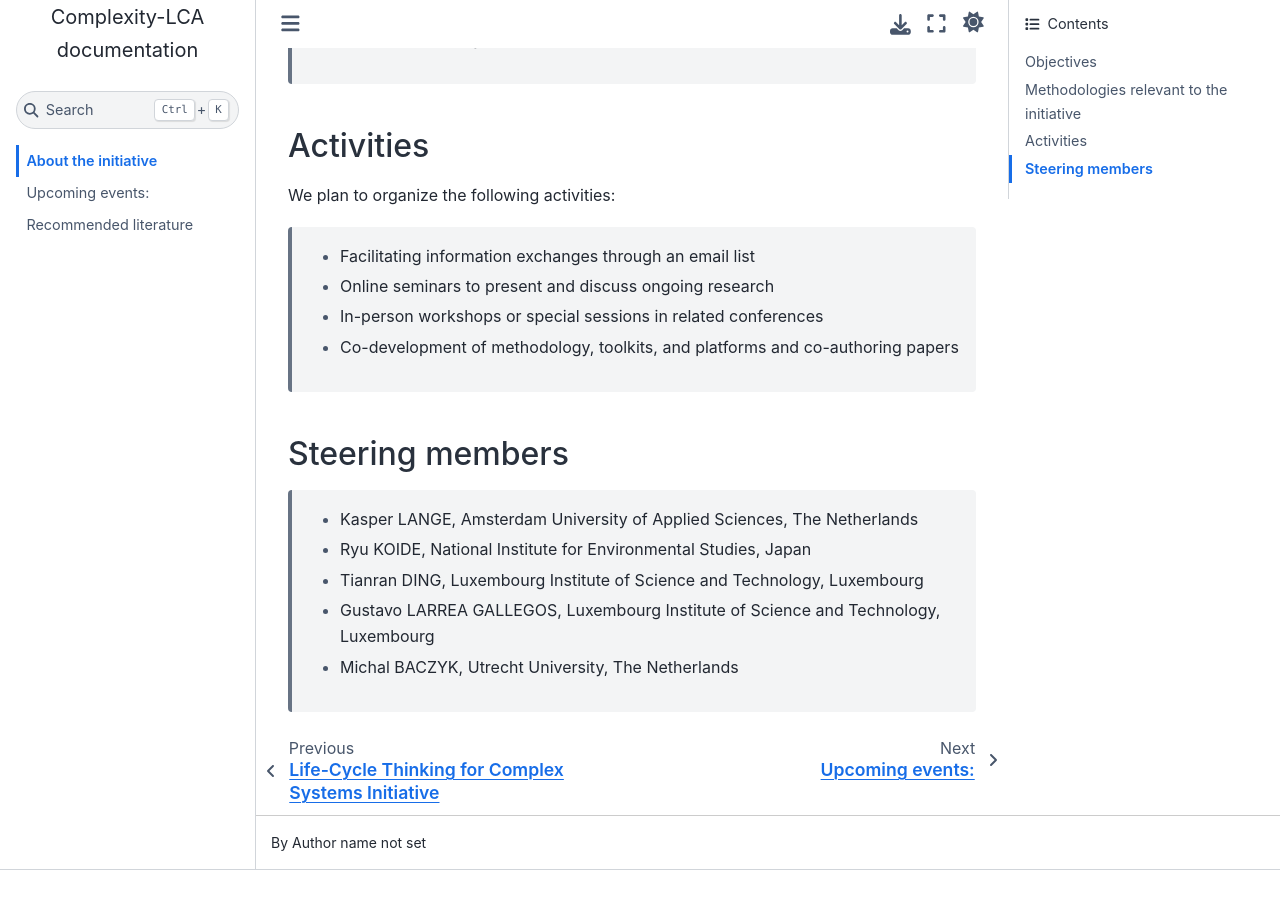
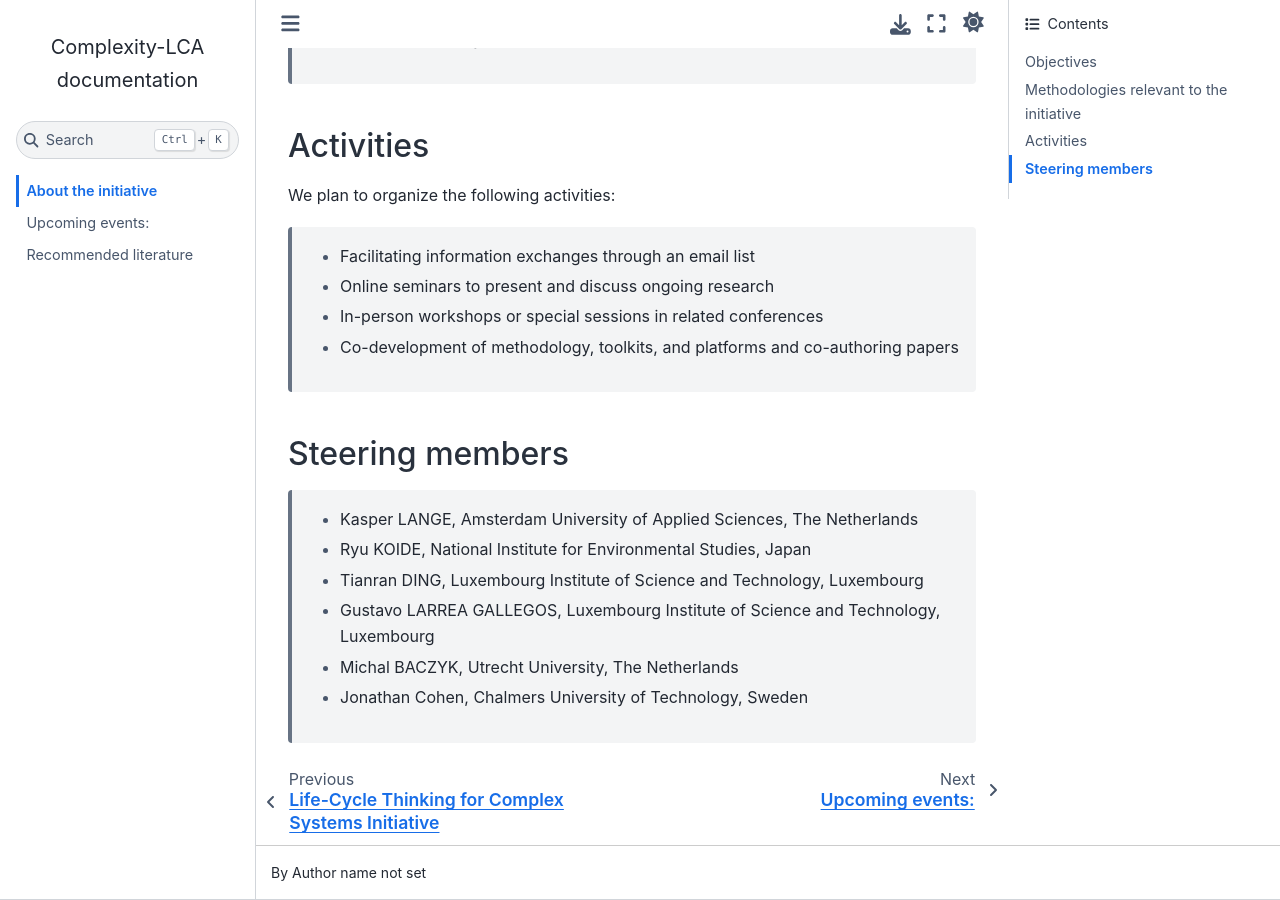
Before and after one commit to ComplexityLCA/complexitylca.github.io, a Sphinx documentation site: the page built from source/about.rst, in a window 1280 px wide and 900 px high, scrolled down 1131 px. Built offline with Sphinx 7.4.7 and the Sphinx Book theme 1.1.4, drawn with Linux system fonts in a browser that asks for light colours; before the commit the page ends 2001 px from its top, so only the background shows below that.

Commit message:
names.rst

```diff
--- a/source/about.rst
+++ b/source/about.rst
@@ -48,3 +48,4 @@
     * Tianran DING, Luxembourg Institute of Science and Technology, Luxembourg
     * Gustavo LARREA GALLEGOS, Luxembourg Institute of Science and Technology, Luxembourg
     * Michal BACZYK, Utrecht University, The Netherlands
+    * Jonathan Cohen, Chalmers University of Technology, Sweden
```
